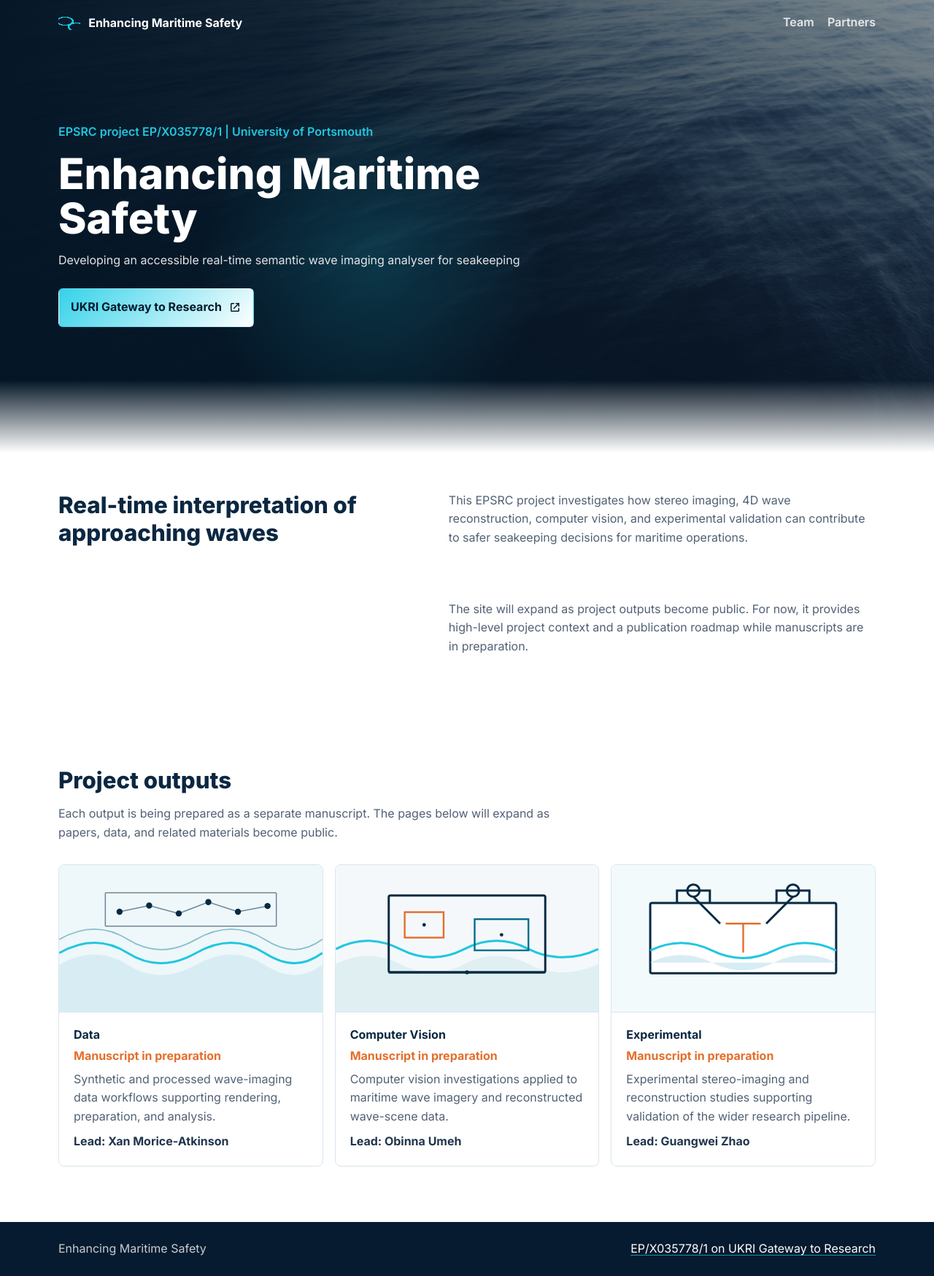
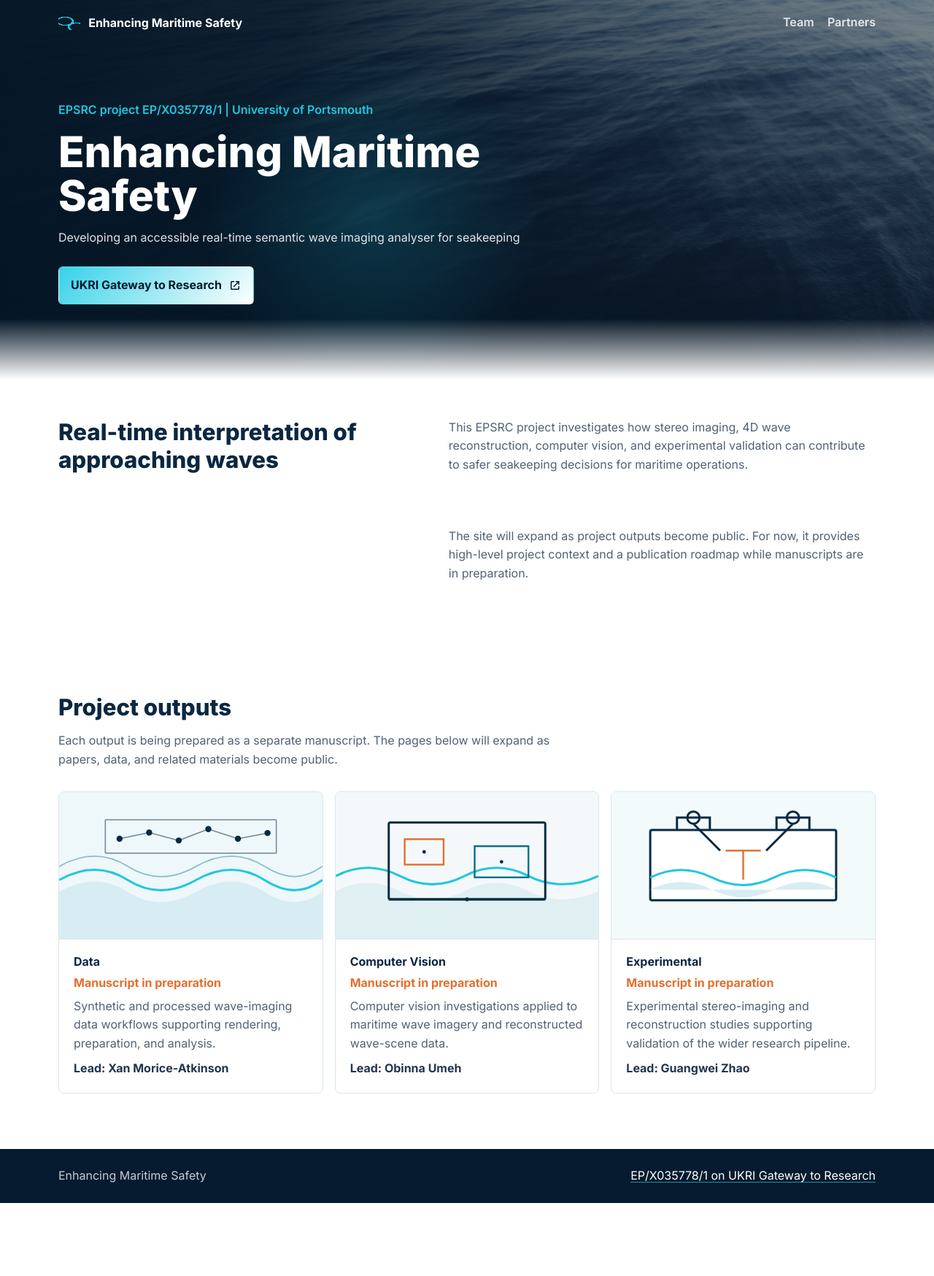
Before and after one commit to stereoocean/stereoocean.github.io, a Jekyll site: the page built from index.md, in a window 1280 px wide. Shown: the whole page at 73% size. Built offline with Jekyll 4.4.1, drawn with Linux system fonts in a browser that asks for light colours; after the commit the page ends 1648 px from its top, so only the background shows below that.

Commit message:
Reduce header banner height

```diff
--- a/assets/css/site.css
+++ b/assets/css/site.css
@@ -55,7 +55,7 @@ a {
 
 .site-hero {
   position: relative;
-  min-height: 620px;
+  min-height: 520px;
   overflow: hidden;
   color: #ffffff;
   background: var(--deep);
@@ -152,7 +152,7 @@ a {
 .page-title {
   width: min(var(--max), calc(100% - 3rem));
   margin: 0 auto;
-  padding: 4.3rem 0 4.7rem;
+  padding: 3.2rem 0 3.5rem;
 }
 
 .page-title h1 {
@@ -173,7 +173,7 @@ a {
   z-index: 1;
   width: min(var(--max), calc(100% - 3rem));
   margin: 0 auto;
-  padding: 6.6rem 0 7.5rem;
+  padding: 4.7rem 0 5.6rem;
 }
 
 .grant-line {
@@ -646,7 +646,7 @@ h3 {
 
 @media (max-width: 900px) {
   .site-hero {
-    min-height: 650px;
+    min-height: 560px;
   }
 
   .site-nav {
@@ -684,7 +684,7 @@ h3 {
 
 @media (max-width: 640px) {
   .site-hero {
-    min-height: 720px;
+    min-height: 620px;
   }
 
   .hero-media {
@@ -712,7 +712,7 @@ h3 {
   }
 
   .hero-content {
-    padding-top: 5.2rem;
+    padding: 3.8rem 0 5rem;
   }
 
   h1 {
@@ -754,7 +754,7 @@ h3 {
   }
 
   .page-title {
-    padding: 3rem 0 3.4rem;
+    padding: 2.3rem 0 2.7rem;
   }
 
   .page-title h1 {
```
